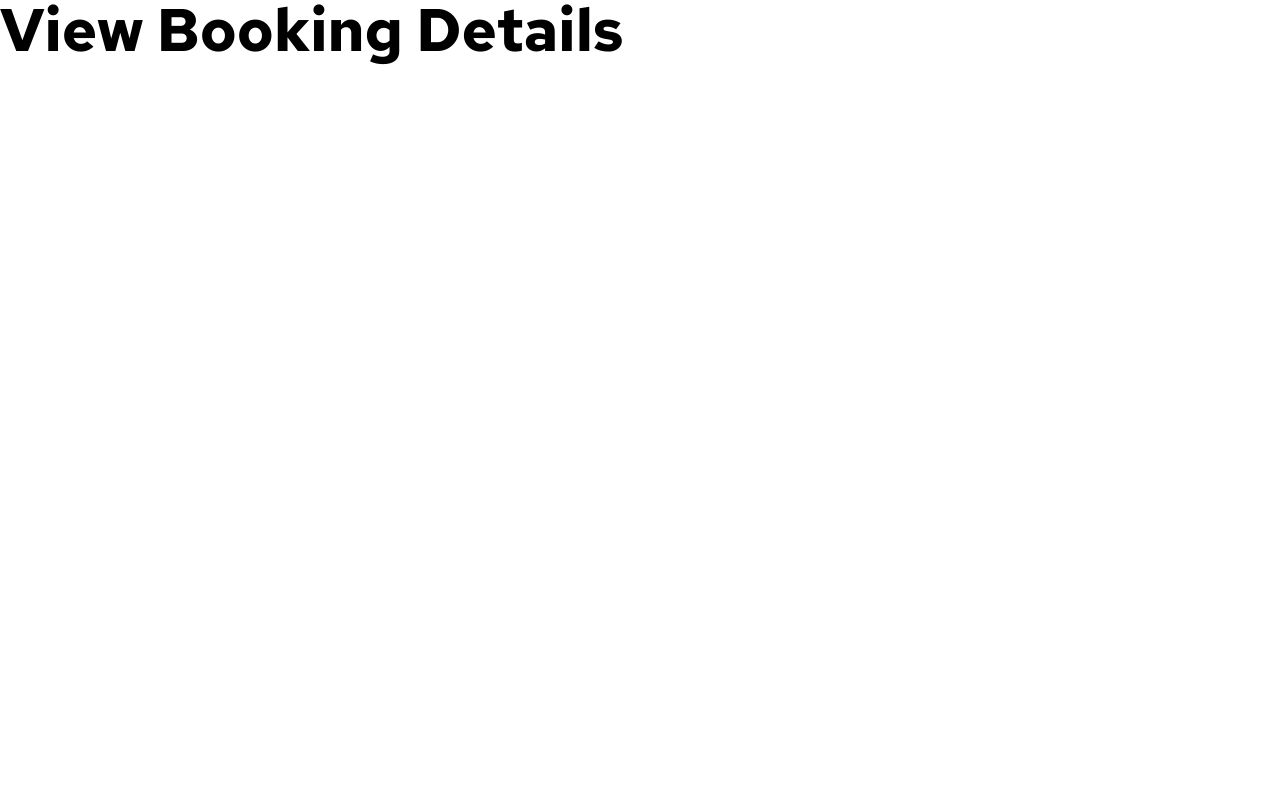
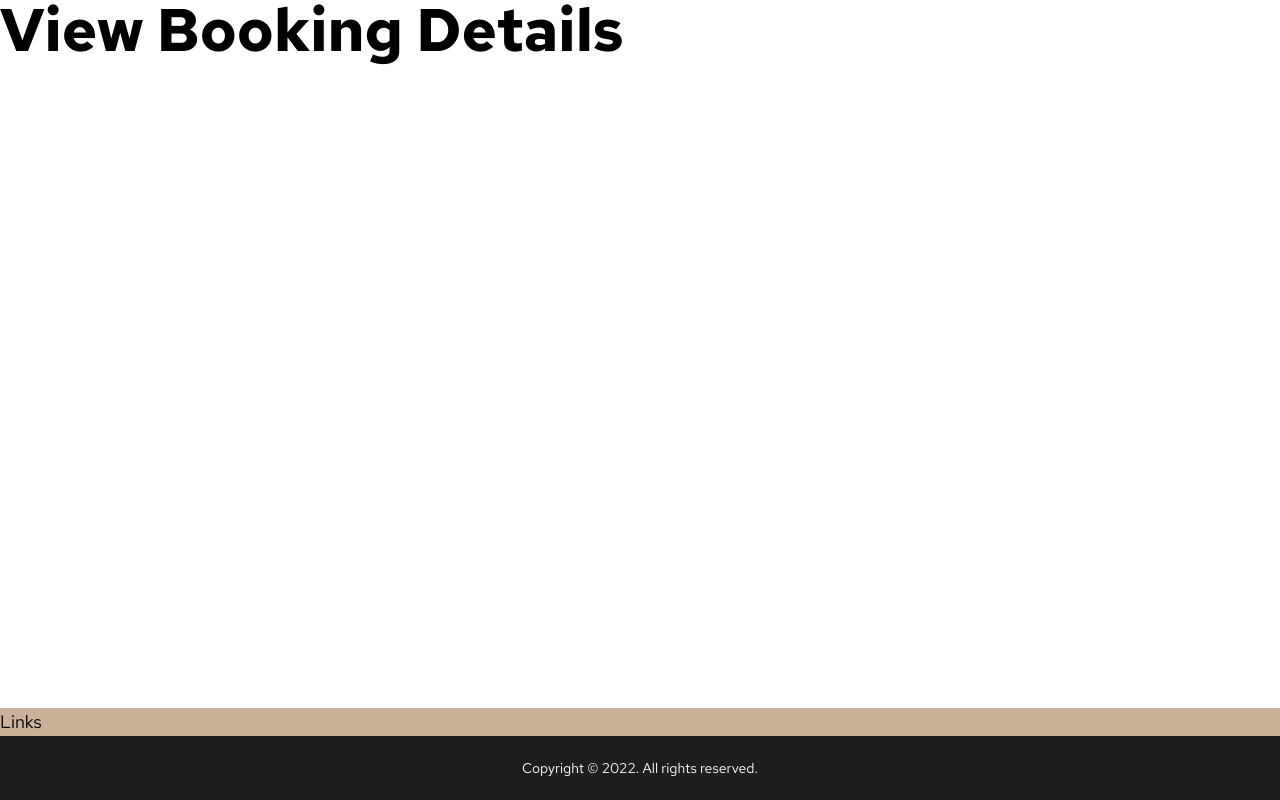
Before and after one commit to LipatJob/SeatSave, a Next.js app in the folder SeatSave.Web/: page / in a window 1280 px wide. Built offline with nearby package versions, Linux system fonts and the light colour scheme.

Commit message:
Implemented buttons; Started footer;

```diff
--- /dev/null
+++ b/SeatSave.Web/components/Layout.js
@@ -0,0 +1,10 @@
+import Footer from './common/Footer';
+
+export default function Layout({ children }) {
+  return (
+    <>
+      <main>{children}</main>
+      <Footer />
+    </>
+  );
+}
--- /dev/null
+++ b/SeatSave.Web/components/common/Footer.js
@@ -0,0 +1,12 @@
+export default function Footer() {
+  return (
+    <footer className='absolute bottom-0 w-full'>
+      <div className='bg-rodeo-dust'>
+        <p className='body-small'>Links</p>
+      </div>
+      <div className='flex justify-center items-center bg-[#1E1E1E] text-white h-[56px] lg:h-[64px]'>
+        <p className='text-xs lg:text-sm'>Copyright © 2022. All rights reserved.</p>
+      </div>
+    </footer>
+  );
+}
--- /dev/null
+++ b/SeatSave.Web/components/common/buttons/Button.js
@@ -0,0 +1,10 @@
+export default function Button({ text, onClick }) {
+  return (
+    <button
+      onClick={onClick}
+      className='bg-bluish hover:bg-dusk-blue text-white text-xl font-bold uppercase py-2 px-4'
+    >
+      {text}
+    </button>
+  );
+}
--- /dev/null
+++ b/SeatSave.Web/components/common/buttons/GreyButton.js
@@ -0,0 +1,10 @@
+export default function GreyButton({ text, onClick }) {
+  return (
+    <button
+      onClick={onClick}
+      className='bg-dawn hover:bg-zinc-500 text-white text-xl font-bold uppercase py-2 px-4'
+    >
+      {text}
+    </button>
+  );
+}
--- /dev/null
+++ b/SeatSave.Web/components/common/buttons/RedButton.js
@@ -0,0 +1,10 @@
+export default function RedButton({ text, onClick }) {
+  return (
+    <button
+      onClick={onClick}
+      className='bg-valentine-red hover:bg-[#DA291C] text-white text-xl font-bold uppercase py-2 px-4'
+    >
+      {text}
+    </button>
+  );
+}
--- a/SeatSave.Web/pages/_app.js
+++ b/SeatSave.Web/pages/_app.js
@@ -1,7 +1,12 @@
-import '../styles/globals.css'
+import Layout from '../components/Layout';
+import '../styles/globals.css';
 
 function MyApp({ Component, pageProps }) {
-  return <Component {...pageProps} />
+  return (
+    <Layout>
+      <Component {...pageProps} />
+    </Layout>
+  );
 }
 
-export default MyApp
+export default MyApp;
```
